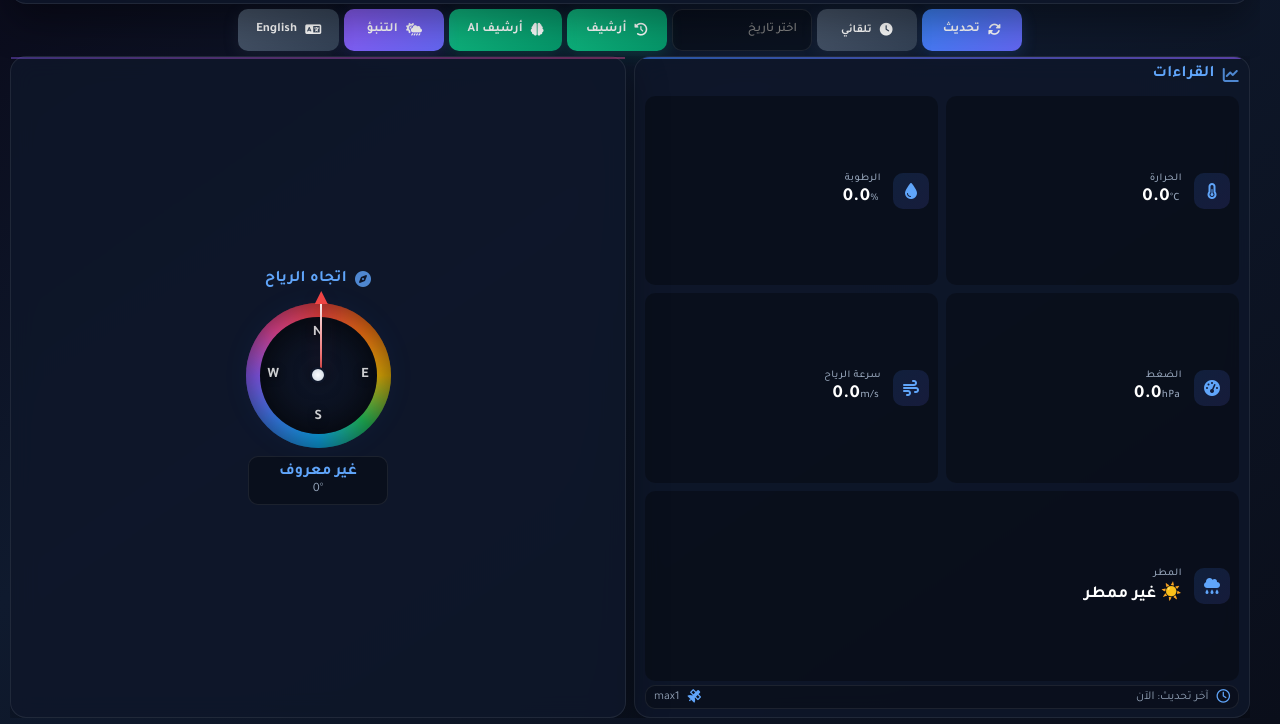
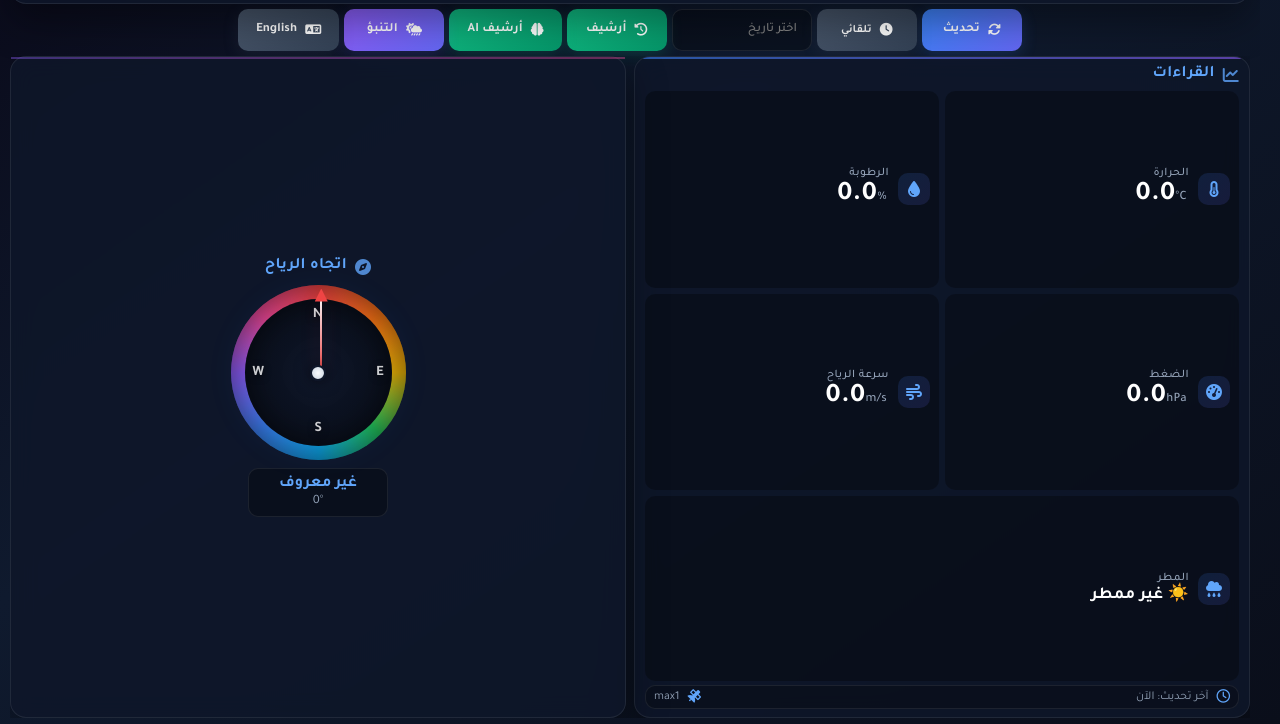
Before and after one commit to anwaraldleme33-a11y/Smart_ESP_Weather_Station_Rain, a plain HTML site: page public/index.html in a window 1280 px wide. Both pictures are taken after a click on the button "دخول إلى محطة الطقس". Shown: the part 76-800 px from the top of the page. Drawn offline with nearby package versions, Linux system fonts and the light colour scheme; no server answers.

Commit message:
Update index.html

```diff
--- a/public/index.html
+++ b/public/index.html
@@ -1383,6 +1383,59 @@
                 margin-top: 4px;
                 padding: 4px 8px;
             }
+        }
+
+
+        /* =========================================
+           Reading size + slightly smaller cards
+           Visual changes only
+        ========================================= */
+
+        #weatherPage .reading-value {
+            font-size: clamp(1.35rem, 2.1vw, 1.85rem);
+            line-height: 1.15;
+            font-weight: 700;
+        }
+
+        #weatherPage .reading-value .unit {
+            font-size: clamp(0.78rem, 1vw, 0.95rem);
+        }
+
+        #weatherPage .reading-info h3 {
+            font-size: clamp(0.72rem, 0.9vw, 0.85rem);
+        }
+
+        #weatherPage .readings-card,
+        #weatherPage .compass-card {
+            padding: 8px 10px;
+        }
+
+        #weatherPage .reading-item {
+            padding: 6px 8px;
+            gap: 9px;
+        }
+
+        #weatherPage .reading-icon {
+            width: 32px;
+            height: 32px;
+        }
+
+        #weatherPage .card-title {
+            margin-bottom: 7px;
+        }
+
+        #weatherPage .readings-grid {
+            gap: 6px;
+        }
+
+        #weatherPage .system-info {
+            margin-top: 4px;
+            padding: 4px 8px;
+        }
+
+        #weatherPage .compass-wrapper {
+            width: min(22vh, 175px);
+            height: min(22vh, 175px);
         }
 
     </style>
```
